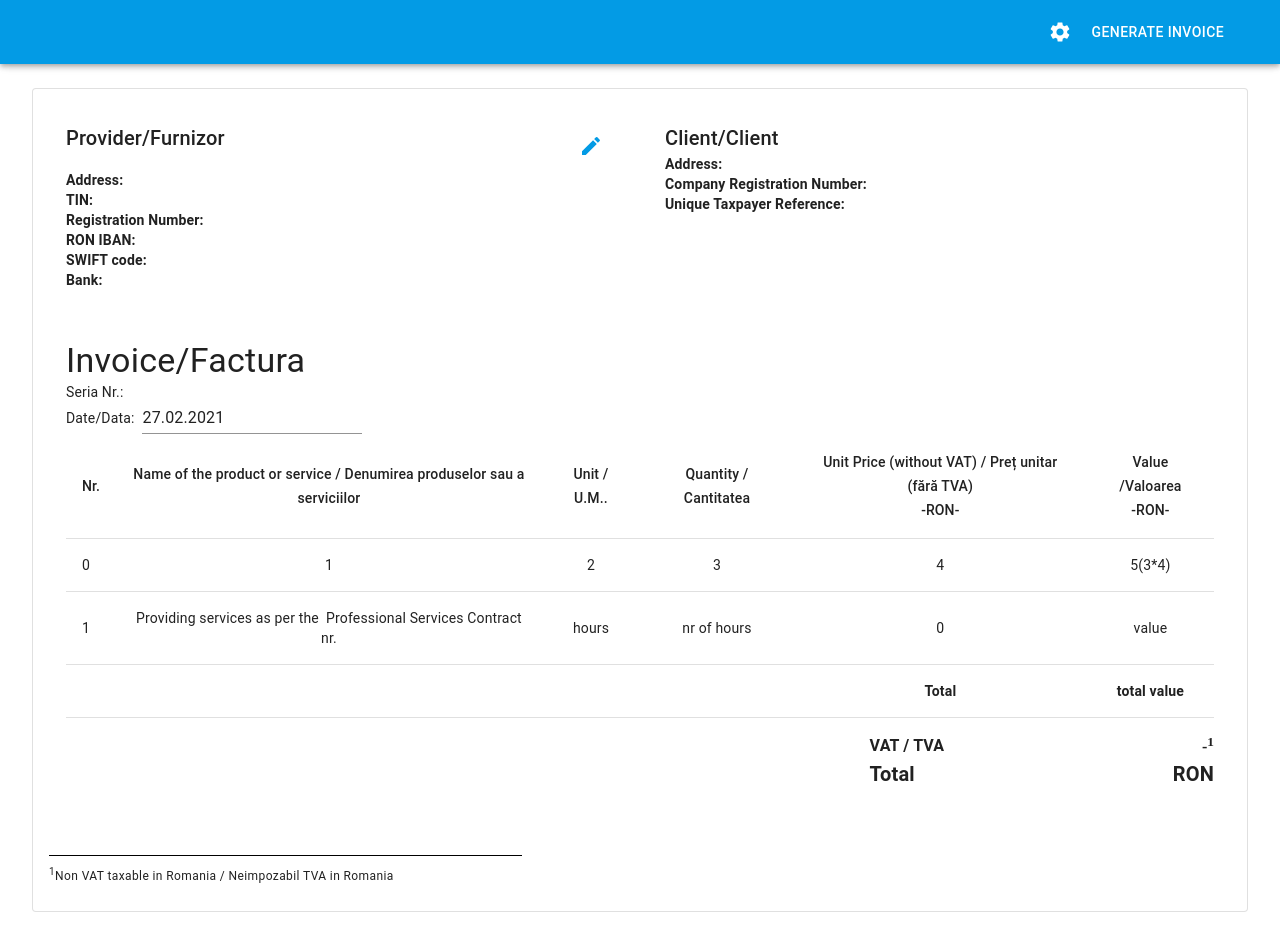
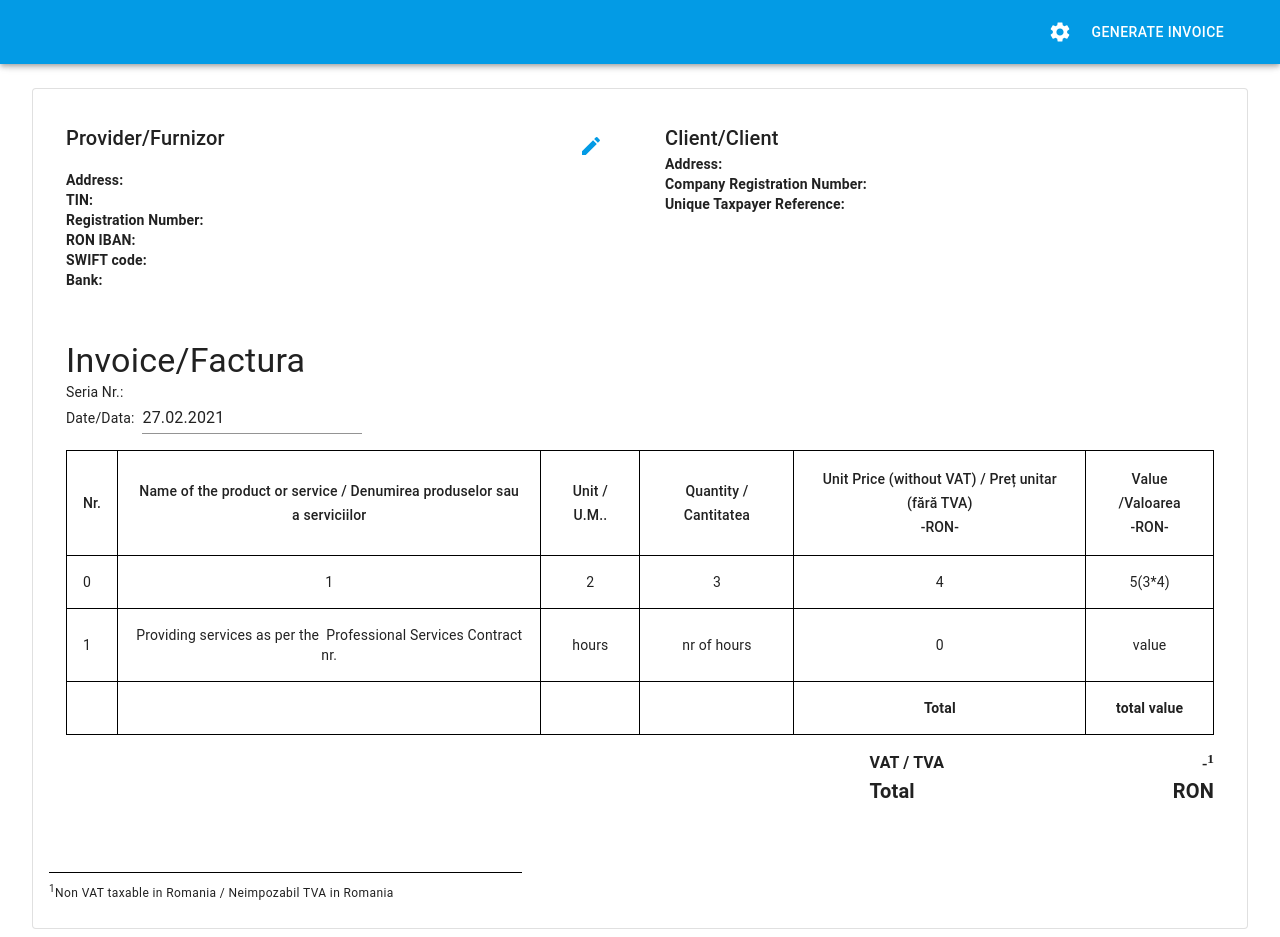
Before and after one commit to dobosalpar/invoicegenerator, a React (Create React App) app: page / in a window 1280 px wide. Built offline with nearby package versions, Linux system fonts and the light colour scheme.

Commit message:
Style updates

```diff
--- a/src/Components/InvoiceDataFields/Blocks/InvoiceTable.tsx
+++ b/src/Components/InvoiceDataFields/Blocks/InvoiceTable.tsx
@@ -21,7 +21,7 @@ const InvoiceTable: FC<IInvoiceTable> = () => {
   const invoiceDataFromReduxState = useSelector<RootStateType, IInvoiceCalculationInfo>(state => state.employeeData.employeeInfo);
 
   return (
-    <Table>
+    <Table className="invoice-table">
       <TableHead>
         <TableRow>
           <TableCell>
--- /dev/null
+++ b/src/Components/InvoiceDataFields/Blocks/_InvoiceTable.scss
@@ -0,0 +1,3 @@
+.invoice-table {
+  margin-top: 1rem;
+}
--- a/src/Components/InvoiceDataFields/_InvoiceDataFields.scss
+++ b/src/Components/InvoiceDataFields/_InvoiceDataFields.scss
@@ -1,3 +1,5 @@
+@import './Blocks/InvoiceTable';
+
 .invoice-data-fields {
   @include invoice-data-field;
   &__title-row {
--- a/src/Styles/theme.json
+++ b/src/Styles/theme.json
@@ -32,5 +32,13 @@
 			"disabled": "rgba(0, 0, 0, 0.38)",
 			"hint": "rgba(0, 0, 0, 0.38)"
 		}
-	}
+	},
+  "overrides": {
+    "MuiTableCell": {
+      "root": {
+        "border": "1px solid black",
+        "border-bottom": "1px solid black"
+      }
+    }
+  }
 }
```
